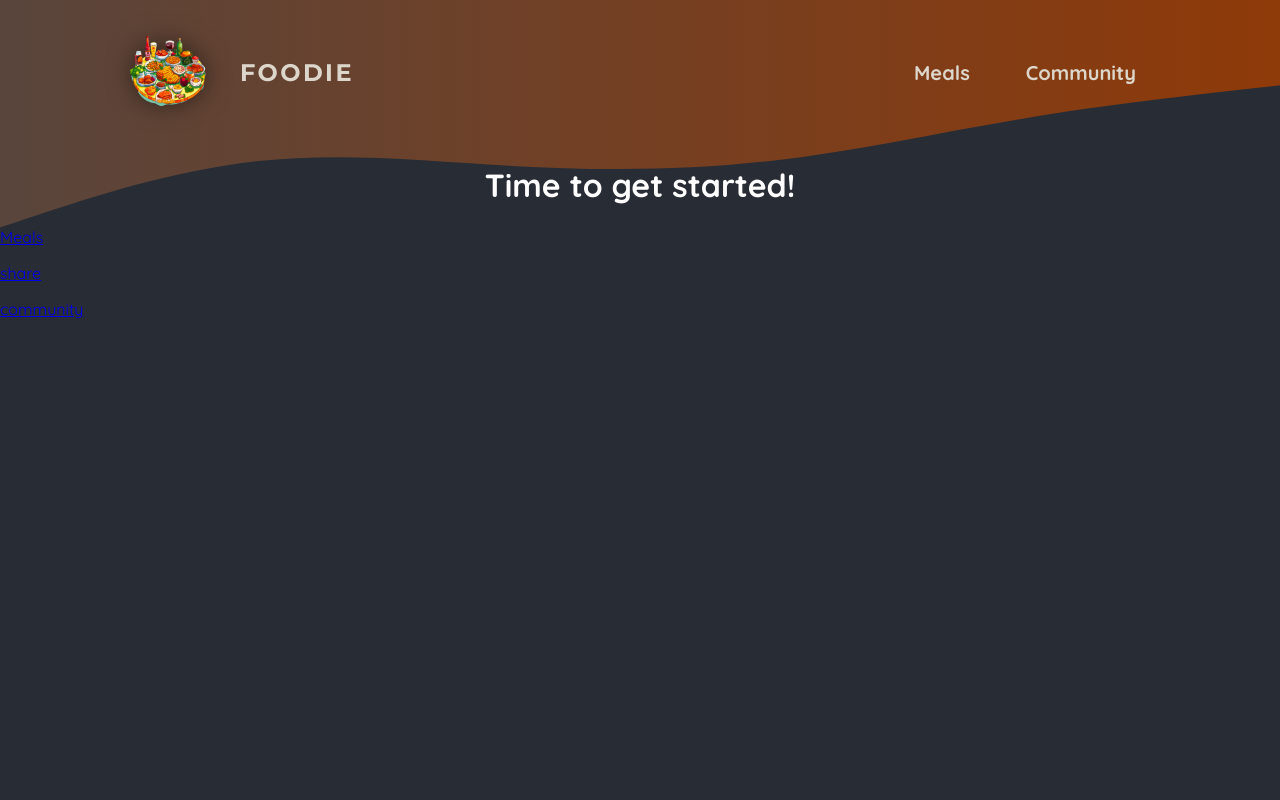
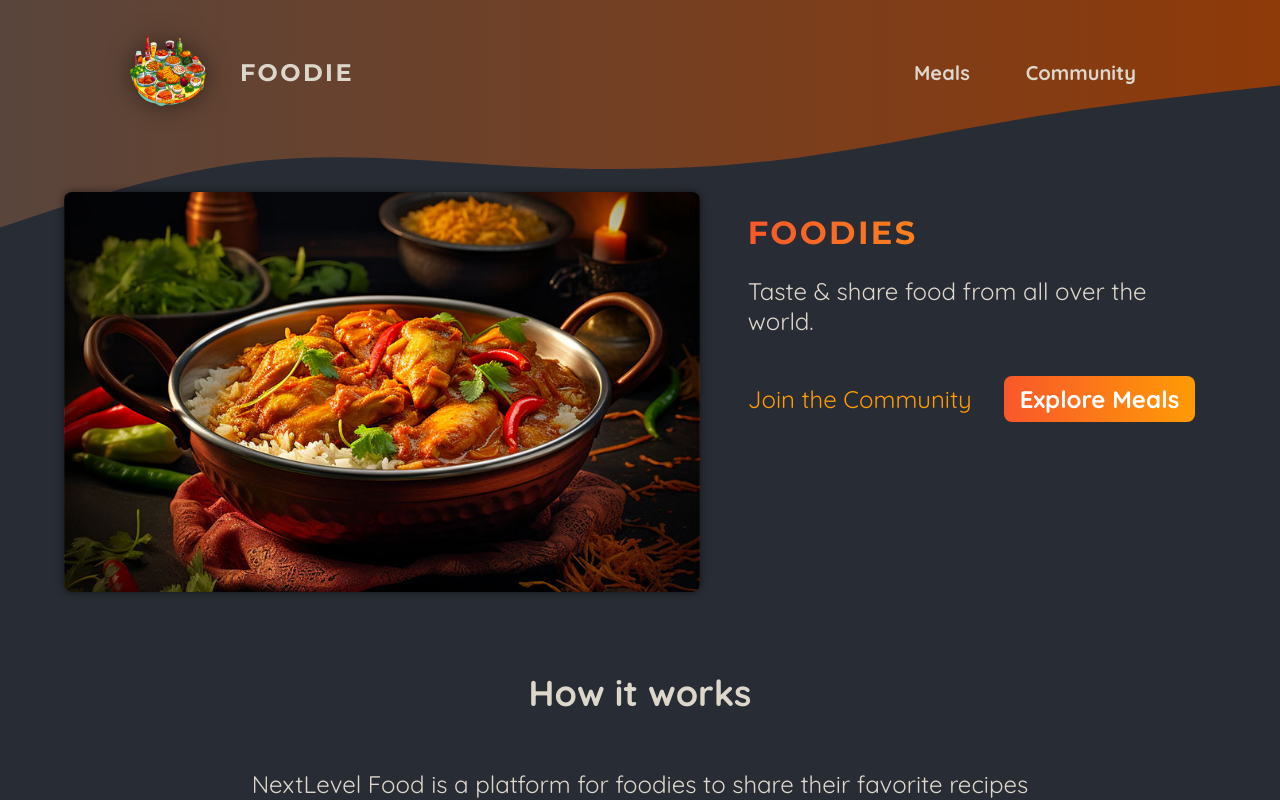
Before and after one commit to MateuszGacek/foodie, a Next.js app: page / in a window 1280 px wide. Shown: the top 800 px of the page. Built offline with nearby package versions, Linux system fonts and the light colour scheme.

Commit message:
feat: added slider to hero

```diff
--- /dev/null
+++ b/app/components/images/image-slideshow.module.css
@@ -0,0 +1,26 @@
+.slideshow {
+  position: relative;
+  width: 100%;
+  height: 100%;
+  border-radius: 8px;
+  overflow: hidden;
+  box-shadow: 0 0 0.5rem rgba(0, 0, 0, 0.5);
+}
+
+.slideshow img {
+  width: 100%;
+  height: 100%;
+  object-fit: cover;
+  position: absolute;
+  top: 0;
+  left: 0;
+  opacity: 0;
+  transform: scale(1.1) translateX(-1rem) rotate(-5deg);
+  transition: all 0.5s ease-in-out;
+}
+
+.slideshow .active {
+  z-index: 1;
+  opacity: 1;
+  transform: scale(1) translateX(0) rotate(0);
+}
--- /dev/null
+++ b/app/components/images/image-slideshow.tsx
@@ -0,0 +1,50 @@
+"use client";
+
+import { useEffect, useState } from "react";
+import Image from "next/image";
+
+import burgerImg from "@/assets/burger.jpg";
+import curryImg from "@/assets/curry.jpg";
+import dumplingsImg from "@/assets/dumplings.jpg";
+import macncheeseImg from "@/assets/macncheese.jpg";
+import pizzaImg from "@/assets/pizza.jpg";
+import schnitzelImg from "@/assets/schnitzel.jpg";
+import tomatoSaladImg from "@/assets/tomato-salad.jpg";
+import classes from "./image-slideshow.module.css";
+
+const images = [
+  { image: burgerImg, alt: "A delicious, juicy burger" },
+  { image: curryImg, alt: "A delicious, spicy curry" },
+  { image: dumplingsImg, alt: "Steamed dumplings" },
+  { image: macncheeseImg, alt: "Mac and cheese" },
+  { image: pizzaImg, alt: "A delicious pizza" },
+  { image: schnitzelImg, alt: "A delicious schnitzel" },
+  { image: tomatoSaladImg, alt: "A delicious tomato salad" },
+];
+
+export default function ImageSlideshow() {
+  const [currentImageIndex, setCurrentImageIndex] = useState(0);
+
+  useEffect(() => {
+    const interval = setInterval(() => {
+      setCurrentImageIndex((prevIndex) =>
+        prevIndex < images.length - 1 ? prevIndex + 1 : 0
+      );
+    }, 5000);
+
+    return () => clearInterval(interval);
+  }, []);
+
+  return (
+    <div className={classes.slideshow}>
+      {images.map((image, index) => (
+        <Image
+          key={index}
+          src={image.image}
+          className={index === currentImageIndex ? classes.active : ""}
+          alt={image.alt}
+        />
+      ))}
+    </div>
+  );
+}
--- a/app/main-header-background.tsx
+++ b/app/components/main-header/main-header-background.tsx
@@ -1,4 +1,4 @@
-import classes from "@/app/main-header-background.module.css";
+import classes from "./main-header-background.module.css";
 
 const MainHeaderBackground = () => {
   return (
--- a/app/main-header.tsx
+++ b/app/components/main-header/main-header.tsx
@@ -1,7 +1,7 @@
 import Link from "next/link";
 import Image from "next/image";
 import logo from "@/assets/logo.png";
-import classes from "@/app/main-header.module.css";
+import classes from "./main-header.module.css";
 import MainHeaderBackground from "./main-header-background";
 
 const MainHeader = () => {
--- a/app/layout.tsx
+++ b/app/layout.tsx
@@ -1,9 +1,9 @@
 import type { Metadata } from "next";
-import MainHeader from "./main-header";
+import MainHeader from "./components/main-header/main-header";
 import "./globals.css";
 
 export const metadata: Metadata = {
-  title: "Create Next App",
+  title: "Foodies",
   description: "Generated by create next app",
 };
 
--- /dev/null
+++ b/app/page.module.css
@@ -0,0 +1,75 @@
+.header {
+  display: flex;
+  gap: 3rem;
+  margin: 3rem auto;
+  width: 90%;
+  max-width: 75rem;
+}
+
+.slideshow {
+  width: 40rem;
+  height: 25rem;
+}
+
+.hero {
+  color: #ddd6cb;
+  font-size: 1.5rem;
+}
+
+.hero h1 {
+  font-size: 2rem;
+  font-weight: bold;
+  font-family: "Montserrat", sans-serif;
+  letter-spacing: 0.15rem;
+  text-transform: uppercase;
+  background: linear-gradient(90deg, #f9572a, #ffc905);
+  background-clip: text;
+  -webkit-background-clip: text;
+  -webkit-text-fill-color: transparent;
+}
+
+.cta {
+  font-size: 1.5rem;
+  display: flex;
+  gap: 1rem;
+}
+
+.cta a {
+  display: inline-block;
+  margin-top: 1rem;
+  padding: 0.5rem 1rem;
+  border-radius: 0.5rem;
+  background: linear-gradient(90deg, #f9572a, #ff9b05);
+  color: #ffffff;
+  font-weight: bold;
+  text-decoration: none;
+}
+
+.cta a:hover,
+.cta a:active {
+  background: linear-gradient(90deg, #fd4715, #f9b241);
+}
+
+.cta a:first-child {
+  background: transparent;
+  font-weight: normal;
+  color: #ff9b05;
+  padding-left: 0;
+}
+
+.cta a:first-child:hover,
+.cta a:first-child:active {
+  background: transparent;
+  color: #f9b241;
+}
+
+.section {
+  display: flex;
+  flex-direction: column;
+  color: #ddd6cb;
+  font-size: 1.5rem;
+  max-width: 50rem;
+  width: 90%;
+  margin: 2rem auto;
+  text-align: center;
+}
--- a/app/page.tsx
+++ b/app/page.tsx
@@ -1,21 +1,53 @@
 import Link from "next/link";
+import ImageSlideshow from "./components/images/image-slideshow";
+import classes from "./page.module.css";
 
 const Home = () => {
   return (
+    <>
+      <header className={classes.header}>
+        <div className={classes.slideshow}>
+          <ImageSlideshow />
+        </div>
+        <div>
+          <div className={classes.hero}>
+            <h1>Foodies</h1>
+            <p>Taste & share food from all over the world.</p>
+          </div>
+          <div className={classes.cta}>
+            <Link href="/community">Join the Community</Link>
+            <Link href="/meals">Explore Meals</Link>
+          </div>
+        </div>
+      </header>
       <main>
-      <h1 style={{ color: "white", textAlign: "center" }}>
-        Time to get started!
-      </h1>
+        <section className={classes.section}>
+          <h2>How it works</h2>
           <p>
-        <Link href="meals">Meals</Link>
+            NextLevel Food is a platform for foodies to share their favorite
+            recipes with the world. It&apos;s a place to discover new dishes,
+            and to connect with other food lovers.
           </p>
           <p>
-        <Link href="meals/share">share</Link>
+            NextLevel Food is a place to discover new dishes, and to connect
+            with other food lovers.
+          </p>
+        </section>
+
+        <section className={classes.section}>
+          <h2>Why NextLevel Food?</h2>
+          <p>
+            NextLevel Food is a platform for foodies to share their favorite
+            recipes with the world. It&apos;s a place to discover new dishes,
+            and to connect with other food lovers.
           </p>
           <p>
-        <Link href="community">community</Link>
+            NextLevel Food is a place to discover new dishes, and to connect
+            with other food lovers.
           </p>
+        </section>
       </main>
+    </>
   );
 };
 export default Home;
```
Also changed, not shown: app/components/main-header/main-header-background.module.css (renamed from app/main-header-background.module.css), app/components/main-header/main-header.module.css (renamed from app/main-header.module.css). Lines whose indentation alone changed are shown as unchanged.
